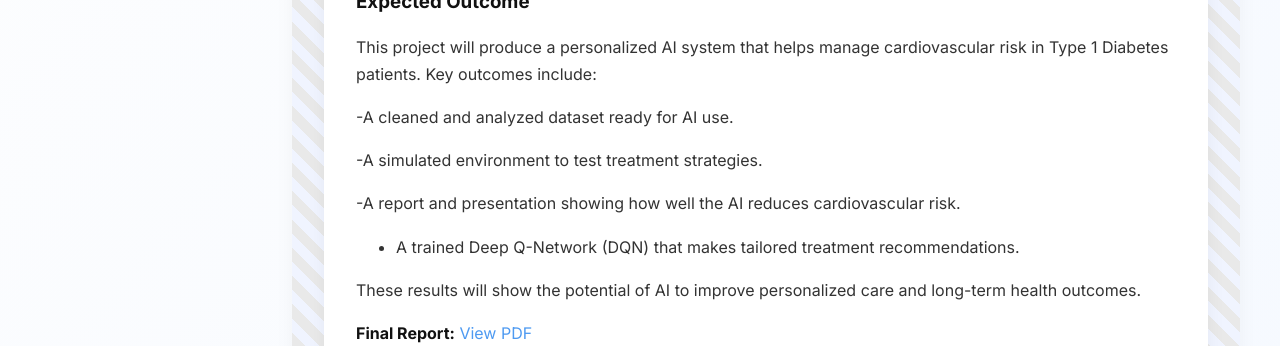
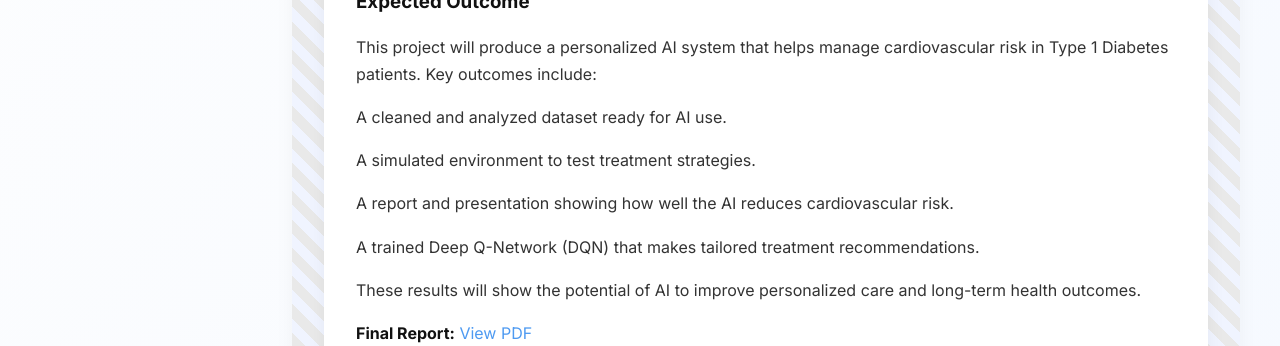
Before and after one commit to KaylaBro0/KaylaBro0.github.io, a Jekyll site: the page built from pages/about-my-project.md, in a window 1280 px wide. Shown: the part 797-1143 px from the top of the page. Built offline with Jekyll 4.4.1, drawn with Linux system fonts in a browser that asks for light colours.

```diff
--- a/pages/about-my-project.md
+++ b/pages/about-my-project.md
@@ -23,13 +23,13 @@ approach: |
 outcome: |
   This project will produce a personalized AI system that helps manage cardiovascular risk in Type 1 Diabetes patients. Key outcomes include:
 
-   -A cleaned and analyzed dataset ready for AI use.
+   A cleaned and analyzed dataset ready for AI use.
 
-   -A simulated environment to test treatment strategies.
+   A simulated environment to test treatment strategies.
 
-   -A report and presentation showing how well the AI reduces cardiovascular risk.
+   A report and presentation showing how well the AI reduces cardiovascular risk.
 
-  - A trained Deep Q-Network (DQN) that makes tailored treatment recommendations.
+   A trained Deep Q-Network (DQN) that makes tailored treatment recommendations.
 
   These results will show the potential of AI to improve personalized care and long-term health outcomes.
 
```
